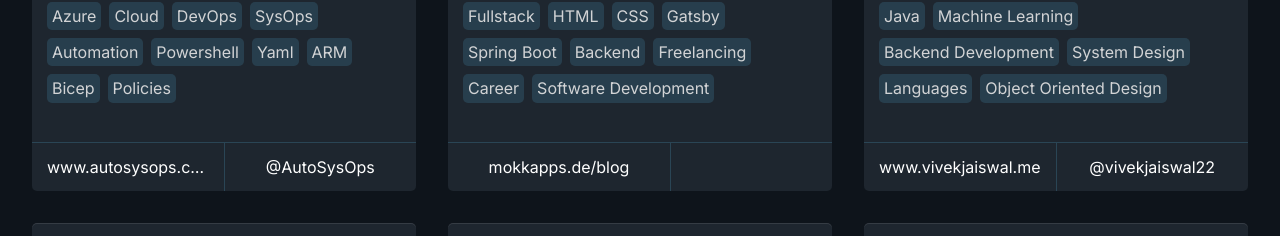
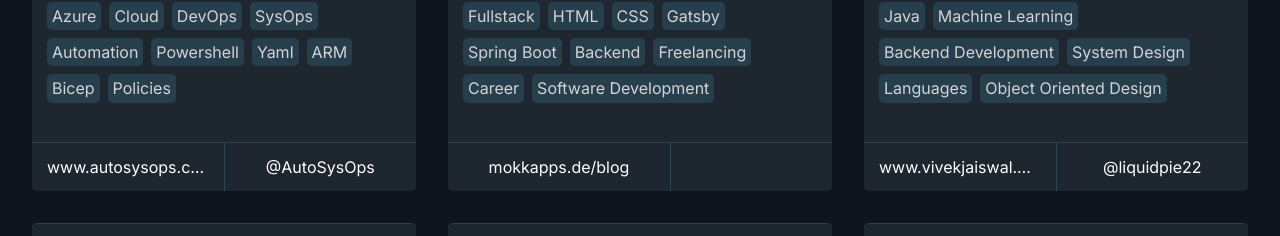
Before and after one commit to markodenic/awesome-tech-blogs, a Nuxt app: page / in a window 1280 px wide. Shown: the part 2392-2628 px from the top of the page. Built offline with nearby package versions, Linux system fonts and the light colour scheme; grey boxes are pictures that could not be loaded.

Commit message:
Update data.js as per review comments

```diff
--- a/data.js
+++ b/data.js
@@ -3777,8 +3777,8 @@
     {
     name: "Vivek Jaiswal",
     description: "Software Architect from India with experience in Backend development, data engineering and machine learning",
-    url: "https://www.vivekjaiswal.me/",
-    twitter: "@vivekjaiswal22",
+    url: "https://www.vivekjaiswal.me/blog/",
+    twitter: "@liquidpie22",
     tags: [
       "Java",
       "Machine Learning",
```
